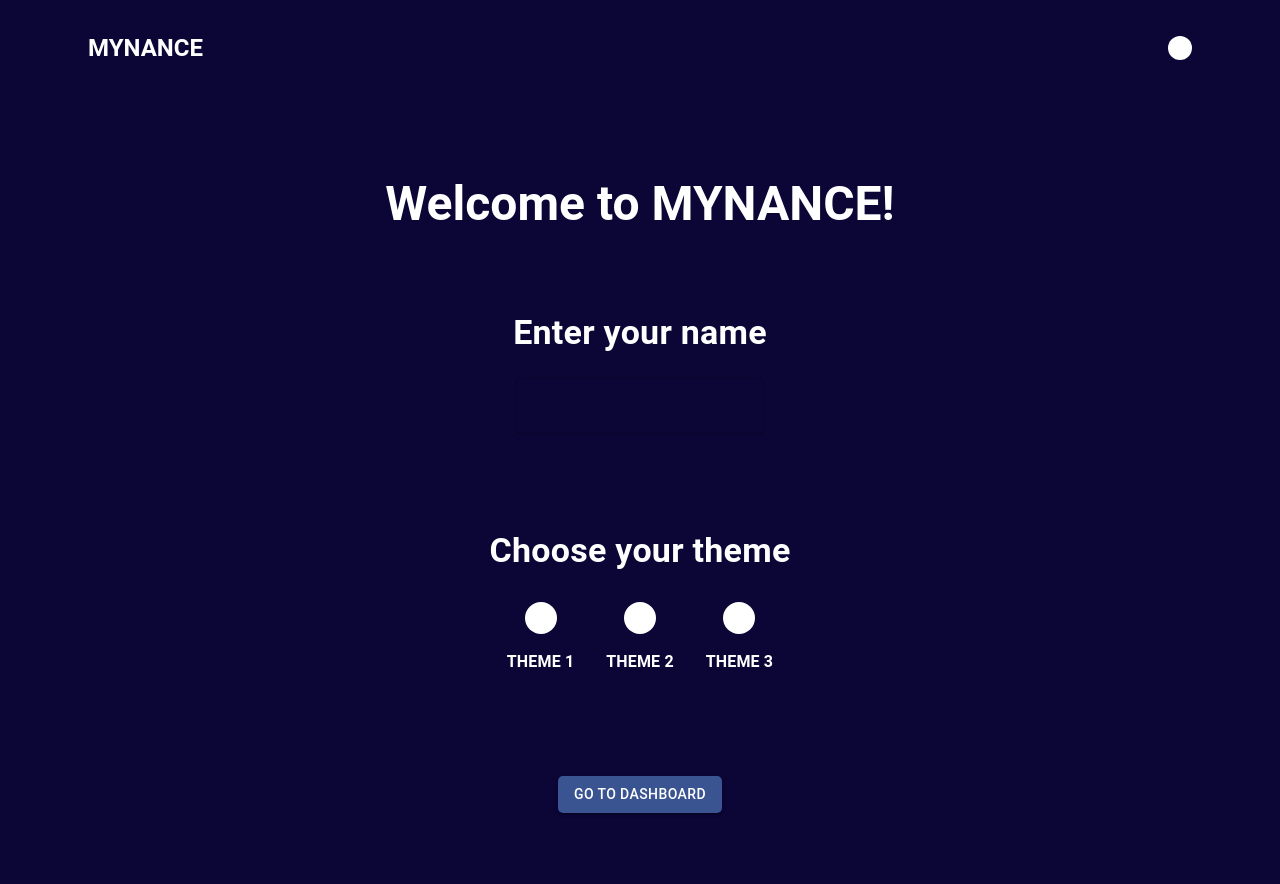
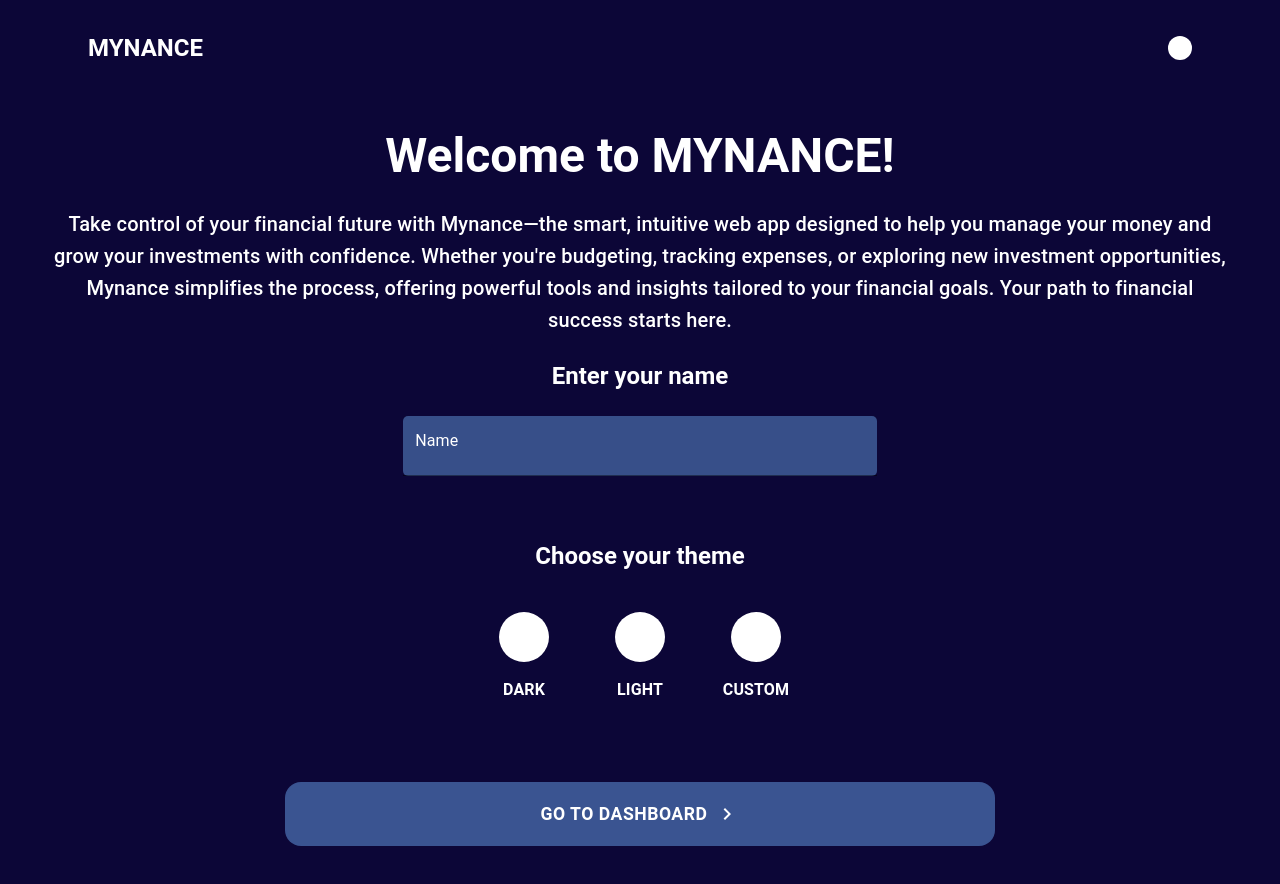
Before and after one commit to jonathancklee1/mynance, a React (Vite) app: page / in a window 1280 px wide. Shown: the top 884 px of the page. Built offline with nearby package versions, Linux system fonts and the light colour scheme.

Commit message:
Fixed modal, revamp landing page and validation for landing

```diff
--- a/src/pages/Dashboard.tsx
+++ b/src/pages/Dashboard.tsx
@@ -1,6 +1,6 @@
 import NavBar from "../components/NavBar";
 import BottomNav from "../components/BottomNav";
-import { Box } from "@mui/material";
+import { Box, Typography } from "@mui/material";
 import CapitalBlock from "../components/finance-components/CapitalBlock";
 import Card from "../components/Card";
 import SummaryBlock from "../components/investment-components/SummaryBlock";
@@ -10,9 +10,11 @@ import PortfolioPieBlock from "../components/investment-components/PortfolioPieB
 import ExpensePieBlock from "../components/finance-components/ExpensePieBlock";
 
 function Dashboard() {
+    const name = JSON.parse(localStorage.getItem("name") ?? "Unknown User");
     return (
         <>
-            <NavBar></NavBar>
+            <NavBar />
+
             <Box
                 sx={{
                     px: 2,
@@ -32,6 +34,19 @@ function Dashboard() {
                     },
                 }}
             >
+                <Typography
+                    sx={{
+                        fontWeight: "bold",
+                        fontSize: 30,
+                        color: "primary.contrastText",
+                        gridColumn: "span 12",
+                        "@media (min-width: 1024px)": {
+                            fontSize: 40,
+                        },
+                    }}
+                >
+                    Welcome {name}!
+                </Typography>
                 <Box
                     sx={{
                         gridColumn: "span 12",
--- a/src/pages/Investments.tsx
+++ b/src/pages/Investments.tsx
@@ -85,7 +85,7 @@ function Investments() {
                     }}
                 >
                     <Card isEditable cardHeader="My Daily Movers">
-                        <MoversBlock></MoversBlock>
+                        <MoversBlock isEditable></MoversBlock>
                     </Card>
                 </Box>
                 <Box sx={{ gridColumn: "span 12" }}>
--- a/src/pages/Landing.tsx
+++ b/src/pages/Landing.tsx
@@ -3,26 +3,26 @@ import NavBar from "../components/NavBar";
 import Typography from "@mui/material/Typography";
 import Textbox from "../components/Textbox";
 import { SetStateAction, useEffect, useRef, useState } from "react";
-import { Link } from "react-router";
+import { Link, useNavigate } from "react-router";
+import { ChevronRight } from "@mui/icons-material";
 
 function Landing() {
     const [name, setName] = useState("");
+    const [isError, setIsError] = useState(false);
     const [themeSelected, setThemeSelected] = useState("");
     const [height, setHeight] = useState(0);
-
-    console.log(themeSelected);
+    const themes = ["dark", "light", "custom"];
+    const navigate = useNavigate();
     const ThemeButton = styled(Button)(() => {
         return {
             display: "flex",
             flexDirection: "column",
             alignItems: "center",
-            background: "transparent",
         };
     });
     const componentRef = useRef(null);
     useEffect(() => {
-        const height = componentRef.current.offsetHeight;
-        console.log(height);
+        const height = componentRef.current?.offsetHeight;
         setHeight(height);
     }, []);
 
@@ -43,7 +43,7 @@ function Landing() {
                     flexDirection: "column",
                     alignItems: "center",
                     justifyContent: "center",
-                    paddingBlock: 10,
+                    paddingBlock: 4,
                     backgroundColor: "primary.main",
                 }}
             >
@@ -52,19 +52,33 @@ function Landing() {
                     component={"h1"}
                     fontWeight={"bold"}
                     textAlign={"center"}
-                    marginBottom={10}
+                    marginBottom={3}
                 >
                     Welcome to MYNANCE!
                 </Typography>
+                <Typography
+                    textAlign={"center"}
+                    marginBottom={3}
+                    variant="h6"
+                    component={"h3"}
+                >
+                    Take control of your financial future with Mynance—the
+                    smart, intuitive web app designed to help you manage your
+                    money and grow your investments with confidence. Whether
+                    you're budgeting, tracking expenses, or exploring new
+                    investment opportunities, Mynance simplifies the process,
+                    offering powerful tools and insights tailored to your
+                    financial goals. Your path to financial success starts here.
+                </Typography>
                 <Box
                     width={"100%"}
-                    marginBottom={12}
+                    marginBottom={8}
                     display={"flex"}
                     flexDirection={"column"}
                     alignItems={"center"}
                 >
                     <Typography
-                        variant="h4"
+                        variant="h5"
                         component={"h2"}
                         fontWeight={"bold"}
                         textAlign={"center"}
@@ -73,18 +87,22 @@ function Landing() {
                         Enter your name
                     </Typography>
                     <Textbox
+                        error={isError}
                         onChange={(e: {
                             target: { value: SetStateAction<string> };
                         }) => {
                             setName(e.target.value);
-                            console.log(e.target.value);
                         }}
                         value={name}
+                        label={"Name"}
+                        colourVariant={"secondary"}
+                        type={"text"}
+                        sx={{ width: "40%" }}
                     />
                 </Box>
-                <Box width={"100%"} marginBottom={12}>
+                <Box width={"100%"} marginBottom={8}>
                     <Typography
-                        variant="h4"
+                        variant="h5"
                         component={"h2"}
                         fontWeight={"bold"}
                         textAlign={"center"}
@@ -100,49 +118,80 @@ function Landing() {
                             alignItems: "center",
                         }}
                     >
-                        <ThemeButton onClick={() => setThemeSelected("theme1")}>
+                        {themes.map((theme) => {
+                            return (
+                                <ThemeButton
+                                    onClick={() => setThemeSelected(theme)}
+                                    sx={{
+                                        width: "100px",
+                                        py: 2,
+                                        background:
+                                            theme === themeSelected
+                                                ? "secondary.main"
+                                                : "transparent",
+                                    }}
+                                >
                                     <Box
-                                width={32}
-                                height={32}
+                                        width={50}
+                                        height={50}
                                         bgcolor={"white"}
                                         borderRadius={"100%"}
                                         marginBottom={2}
                                     ></Box>
-                            <Typography variant="body1" fontWeight={"bold"}>
-                                Theme 1
+                                    <Typography
+                                        variant="body1"
+                                        fontWeight={"bold"}
+                                    >
+                                        {theme}
                                     </Typography>
                                 </ThemeButton>
-                        <ThemeButton onClick={() => setThemeSelected("theme2")}>
-                            <Box
-                                width={32}
-                                height={32}
-                                bgcolor={"white"}
-                                borderRadius={"100%"}
-                                marginBottom={2}
-                            ></Box>
-                            <Typography variant="body1" fontWeight={"bold"}>
-                                Theme 2
-                            </Typography>
-                        </ThemeButton>
-                        <ThemeButton onClick={() => setThemeSelected("theme3")}>
-                            <Box
-                                width={32}
-                                height={32}
-                                bgcolor={"white"}
-                                borderRadius={"100%"}
-                                marginBottom={2}
-                            ></Box>
-                            <Typography variant="body1" fontWeight={"bold"}>
-                                Theme 3
-                            </Typography>
-                        </ThemeButton>
+                            );
+                        })}
                     </Stack>
                 </Box>
-                <Link to={"/dashboard"}>
-                    <Button variant="contained" color="secondary">
+                <Button
+                    color="secondary"
+                    onClick={() => {
+                        if (
+                            !name ||
+                            name === "" ||
+                            !themeSelected ||
+                            themeSelected === ""
+                        ) {
+                            setIsError(true);
+                            return;
+                        } else {
+                            setIsError(false);
+                            localStorage.setItem("name", JSON.stringify(name));
+                            localStorage.setItem(
+                                "theme",
+                                JSON.stringify(themeSelected)
+                            );
+
+                            navigate("/dashboard");
+                        }
+                    }}
+                    variant="outlined"
+                    sx={{
+                        width: "60%",
+                        fontWeight: "bold",
+                        px: 4,
+                        py: 2,
+                        fontSize: "1.1rem",
+                        borderRadius: 4,
+                        "&:hover": {
+                            backgroundColor: "primary.main",
+                        },
+                    }}
+                >
                     Go to Dashboard
+                    <ChevronRight sx={{ ml: 1 }} />
                 </Button>
-                </Link>
+                {isError && (
+                    <Typography sx={{ mt: 2, fontWeight: "bold" }}>
+                        Please enter your name and select a theme!{" "}
+                    </Typography>
+                )}
             </Container>
         </Container>
     );
```
Also changed, not shown: src/pages/Finance.tsx (+6 -4 lines). Lines whose indentation alone changed are shown as unchanged.
